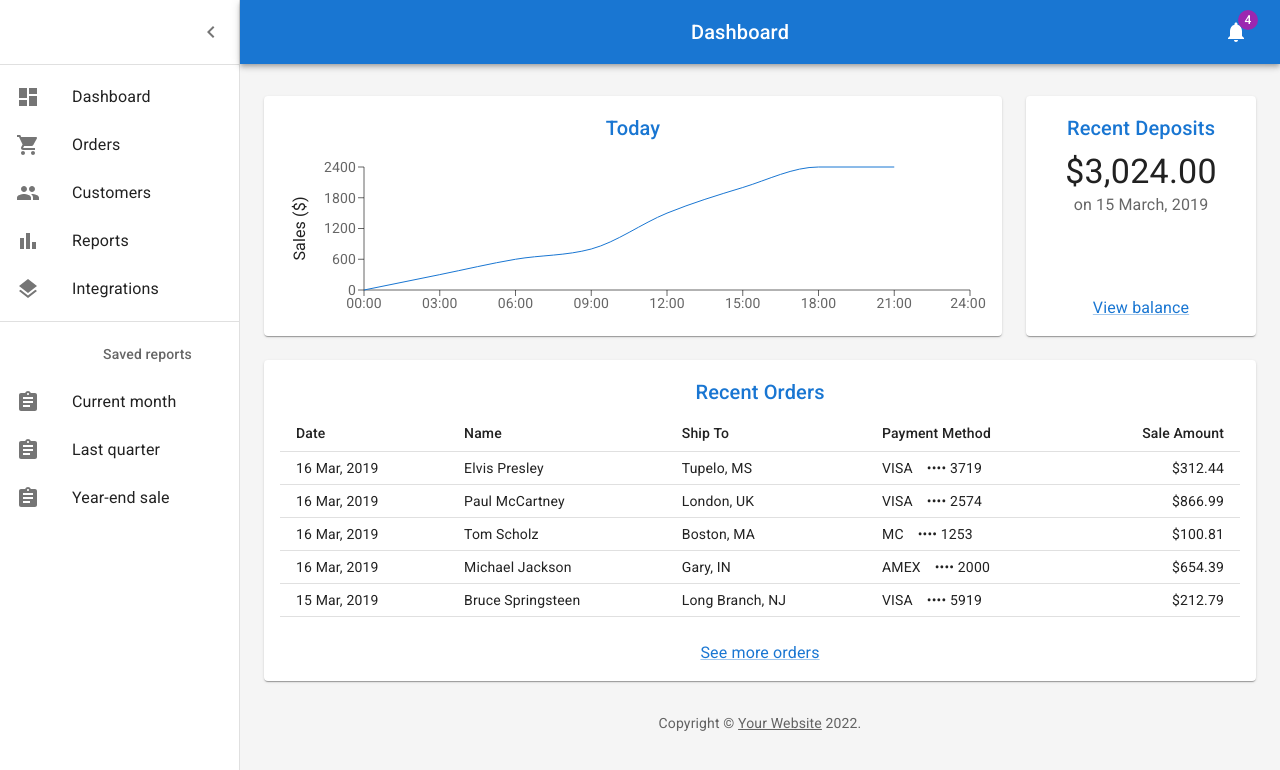
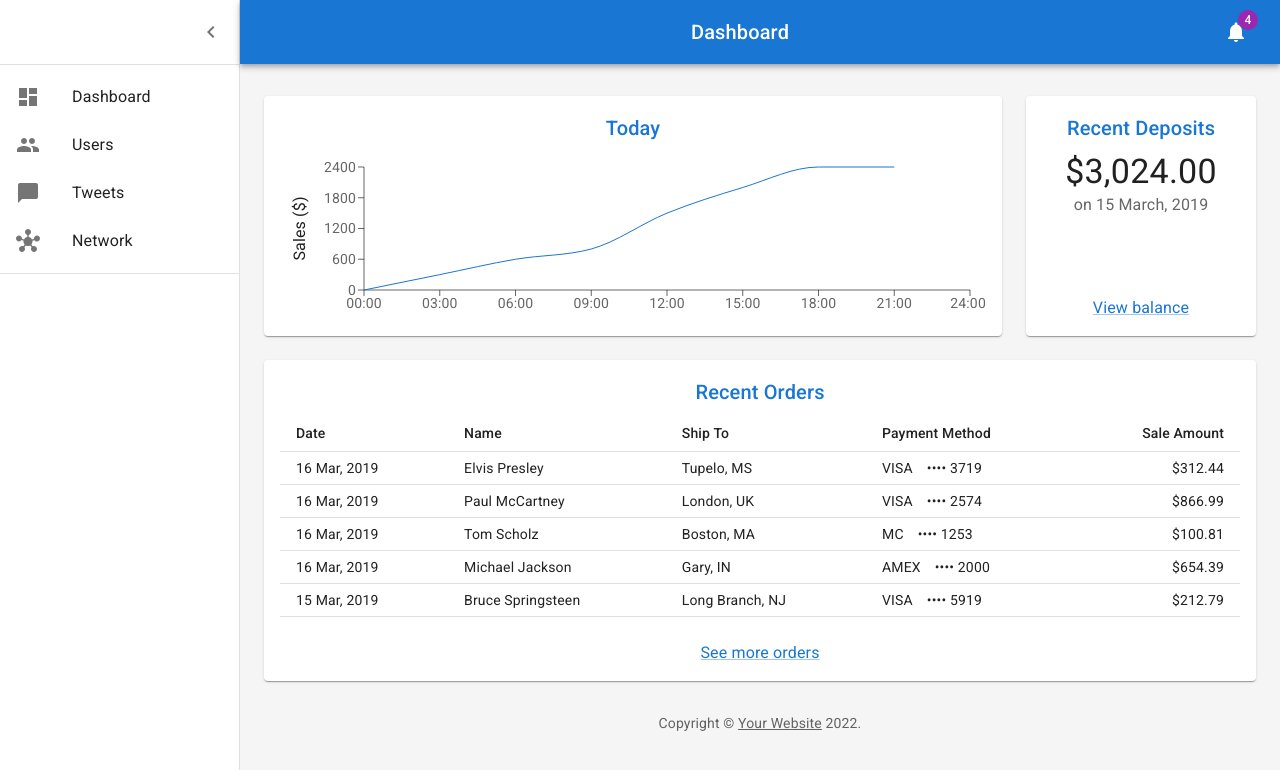
Before and after one commit to nsuman/SanzalWeb, a React (Create React App) app: page / in a window 1280 px wide. Shown: the top 770 px of the page. Built offline with nearby package versions, Linux system fonts and the light colour scheme.

Commit message:
pages changes

```diff
--- a/src/Dashboard.js
+++ b/src/Dashboard.js
@@ -15,7 +15,7 @@ import Paper from '@mui/material/Paper';
 import MenuIcon from '@mui/icons-material/Menu';
 import ChevronLeftIcon from '@mui/icons-material/ChevronLeft';
 import NotificationsIcon from '@mui/icons-material/Notifications';
-import { mainListItems, secondaryListItems } from './components/ListItems';
+import { mainListItems } from './components/ListItems';
 import Chart from './components/Chart';
 import { Drawer } from './components/Drawer';
 import Deposits from './components/Deposits';
@@ -104,7 +104,6 @@ function DashboardContent() {
           <List component="nav">
             {mainListItems}
             <Divider sx={{ my: 1 }} />
-            {secondaryListItems}
           </List>
         </Drawer>
         <Box
--- a/src/components/ListItems.js
+++ b/src/components/ListItems.js
@@ -2,13 +2,10 @@ import * as React from 'react';
 import ListItemButton from '@mui/material/ListItemButton';
 import ListItemIcon from '@mui/material/ListItemIcon';
 import ListItemText from '@mui/material/ListItemText';
-import ListSubheader from '@mui/material/ListSubheader';
+import GroupIcon from '@mui/icons-material/Group';
+import HubIcon from '@mui/icons-material/Hub';
+import ChatBubbleIcon from '@mui/icons-material/ChatBubble';
 import DashboardIcon from '@mui/icons-material/Dashboard';
-import ShoppingCartIcon from '@mui/icons-material/ShoppingCart';
-import PeopleIcon from '@mui/icons-material/People';
-import BarChartIcon from '@mui/icons-material/BarChart';
-import LayersIcon from '@mui/icons-material/Layers';
-import AssignmentIcon from '@mui/icons-material/Assignment';
 
 const mainListItems = (
   <React.Fragment>
@@ -20,55 +17,23 @@ const mainListItems = (
     </ListItemButton>
     <ListItemButton>
       <ListItemIcon>
-        <ShoppingCartIcon />
+        <GroupIcon />
       </ListItemIcon>
-      <ListItemText primary="Orders" />
+      <ListItemText primary="Users" />
     </ListItemButton>
     <ListItemButton>
       <ListItemIcon>
-        <PeopleIcon />
+        <ChatBubbleIcon/>
       </ListItemIcon>
-      <ListItemText primary="Customers" />
+      <ListItemText primary="Tweets" />
     </ListItemButton>
     <ListItemButton>
       <ListItemIcon>
-        <BarChartIcon />
+        <HubIcon />
       </ListItemIcon>
-      <ListItemText primary="Reports" />
-    </ListItemButton>
-    <ListItemButton>
-      <ListItemIcon>
-        <LayersIcon />
-      </ListItemIcon>
-      <ListItemText primary="Integrations" />
+      <ListItemText primary="Network" />
     </ListItemButton>
   </React.Fragment>
 );
 
-const secondaryListItems = (
-  <React.Fragment>
-    <ListSubheader component="div" inset>
-      Saved reports
-    </ListSubheader>
-    <ListItemButton>
-      <ListItemIcon>
-        <AssignmentIcon />
-      </ListItemIcon>
-      <ListItemText primary="Current month" />
-    </ListItemButton>
-    <ListItemButton>
-      <ListItemIcon>
-        <AssignmentIcon />
-      </ListItemIcon>
-      <ListItemText primary="Last quarter" />
-    </ListItemButton>
-    <ListItemButton>
-      <ListItemIcon>
-        <AssignmentIcon />
-      </ListItemIcon>
-      <ListItemText primary="Year-end sale" />
-    </ListItemButton>
-  </React.Fragment>
-);
-
-export { mainListItems, secondaryListItems };
+export { mainListItems };
```
